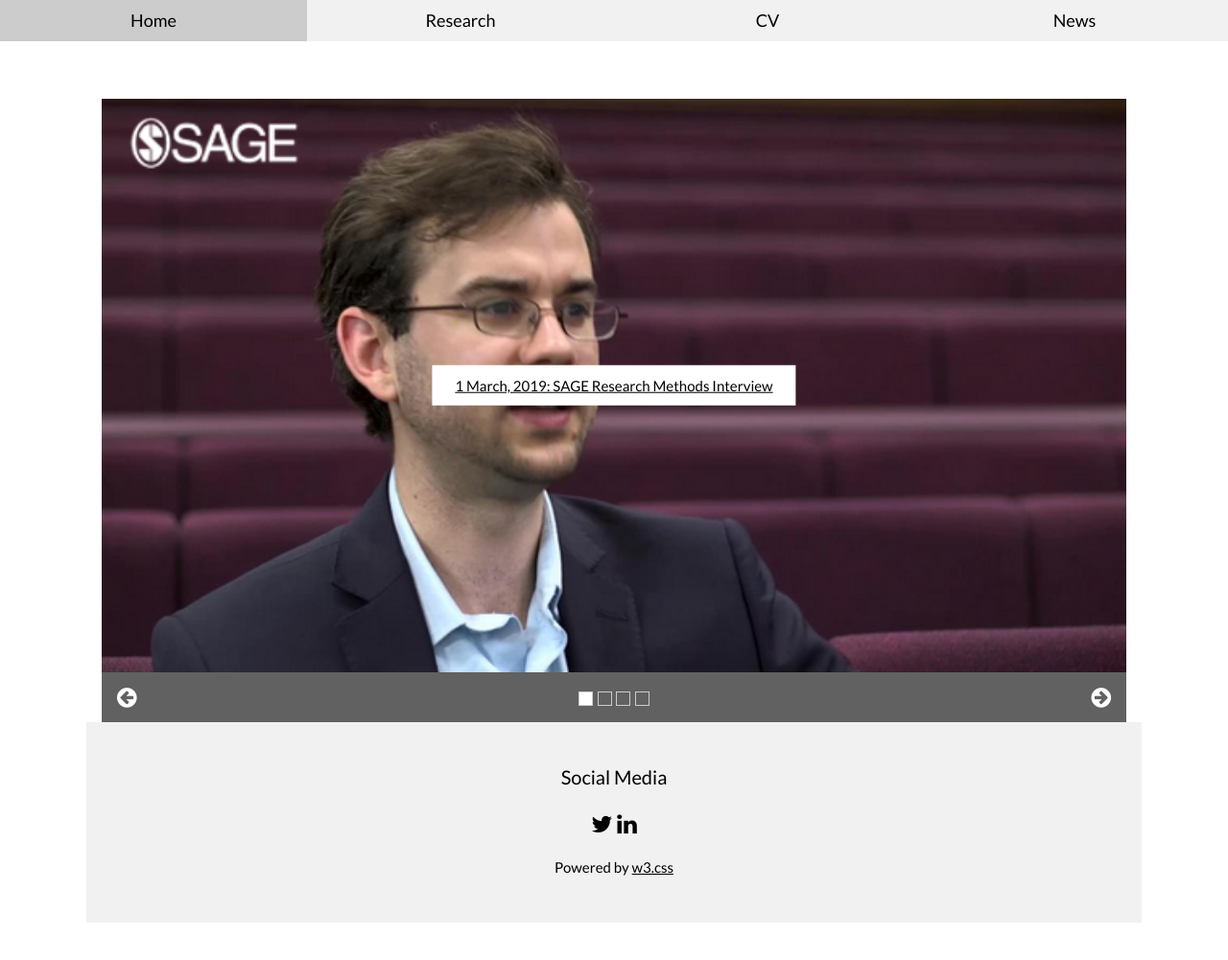
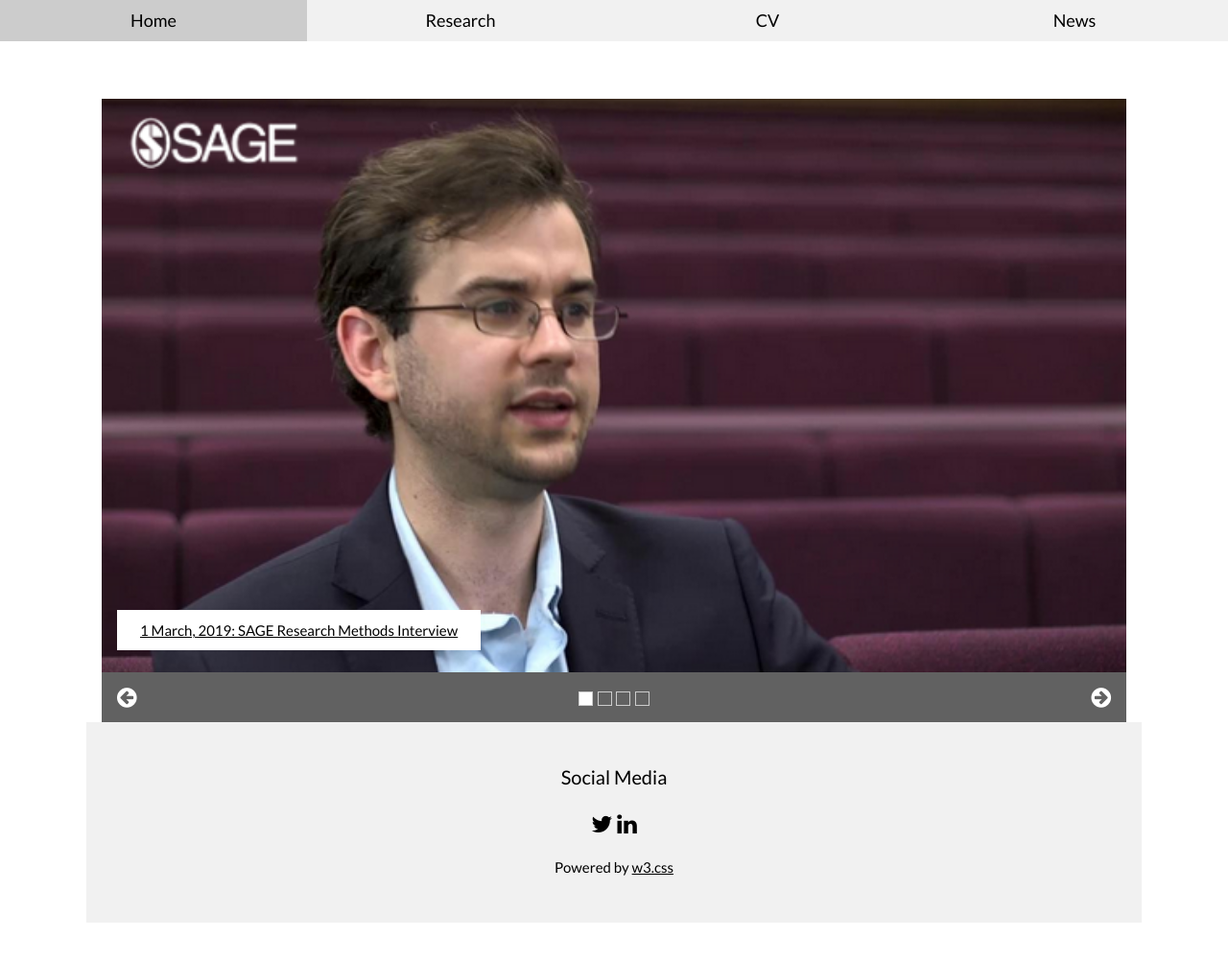
Before and after one commit to jlienert/jlienert.github.io, a Jekyll site: the page built from news.html, in a window 1280 px wide and 1042 px high. Shown: the top 1001 px of the window at 96% size. Built offline with Jekyll 4.4.1, drawn with Linux system fonts in a browser that asks for light colours.

Commit message:
Update news.html

```diff
--- a/news.html
+++ b/news.html
@@ -14,7 +14,7 @@ title: News
     <div class="w3-display-container mySlides">
     <a href="http://methods.sagepub.com/video/srmpromo/QrEhSp/studying-the-impact-of-patient-co-presence-in-hospitals-on-administrative-d">
       <img src="sage.png" style="width:100%">
-      <div class="w3-display-middle w3-container w3-padding-32">
+      <div class="w3-display-bottomleft w3-container w3-padding-32">
         <span class="w3-white w3-padding-large w3-animate-bottom">1 March, 2019: SAGE Research Methods Interview</span>
     </a>
       </div>
```
